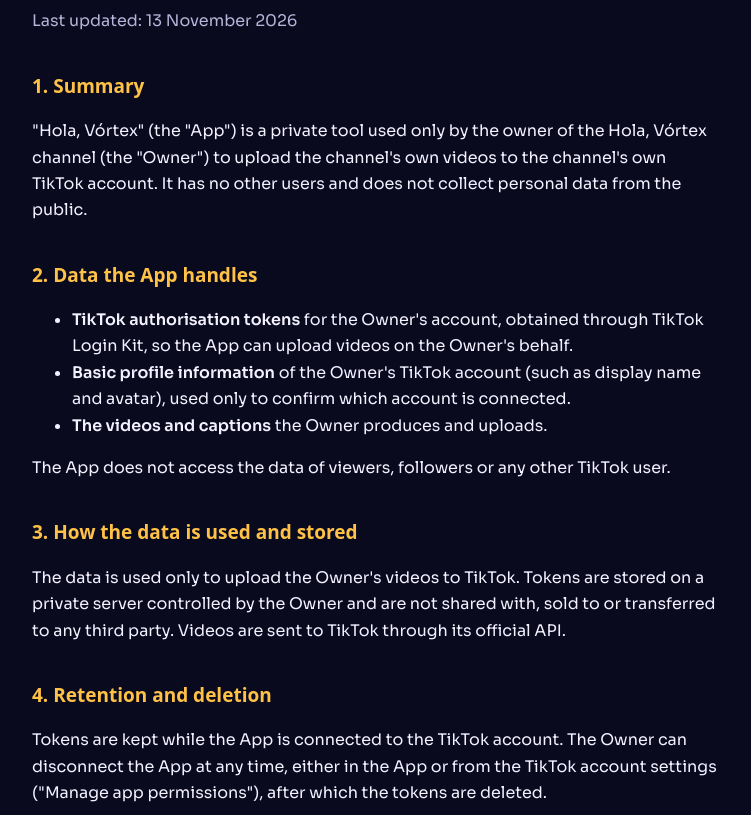
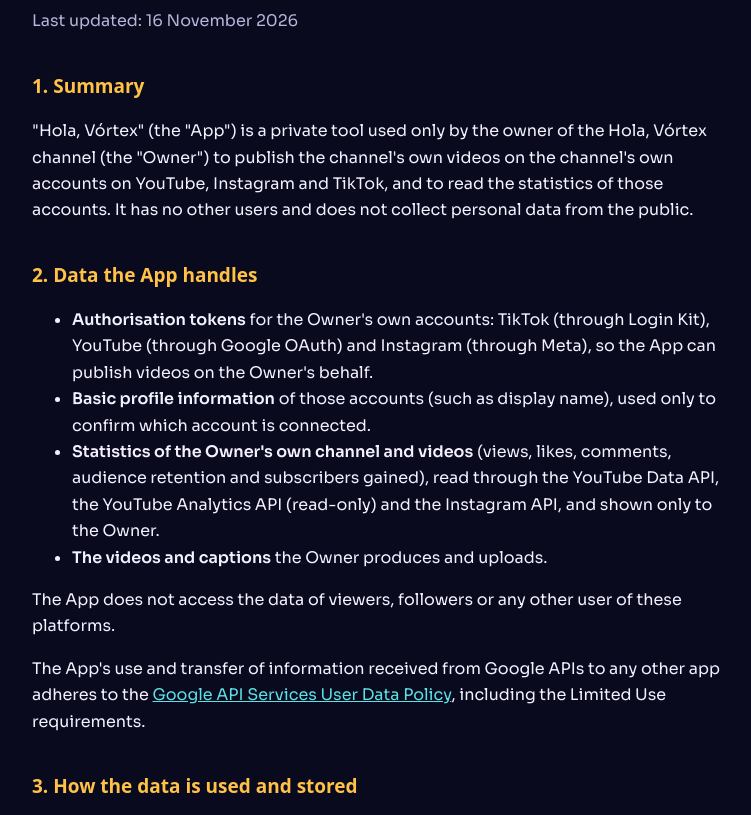
Before and after one commit to nikepollito1-tech/hola-vortex, a plain HTML site: page privacy.html in a window 1280 px wide. Shown: the part 128-943 px from the top of the page, without its empty margins (264-1015 px from the left). Drawn offline with Linux system fonts and the light colour scheme; a web font is replaced by a local one.

Commit message:
Add files via upload

```diff
--- a/privacy.html
+++ b/privacy.html
@@ -10,24 +10,26 @@
 <body>
 <main>
 <h1>Privacy Policy</h1>
-<p class="sub">Last updated: 13 November 2026</p>
+<p class="sub">Last updated: 16 November 2026</p>
 
 <h2>1. Summary</h2>
-<p>"Hola, Vórtex" (the "App") is a private tool used only by the owner of the Hola, Vórtex channel (the "Owner") to upload the channel's own videos to the channel's own TikTok account. It has no other users and does not collect personal data from the public.</p>
+<p>"Hola, Vórtex" (the "App") is a private tool used only by the owner of the Hola, Vórtex channel (the "Owner") to publish the channel's own videos on the channel's own accounts on YouTube, Instagram and TikTok, and to read the statistics of those accounts. It has no other users and does not collect personal data from the public.</p>
 
 <h2>2. Data the App handles</h2>
 <ul>
-<li><strong>TikTok authorisation tokens</strong> for the Owner's account, obtained through TikTok Login Kit, so the App can upload videos on the Owner's behalf.</li>
-<li><strong>Basic profile information</strong> of the Owner's TikTok account (such as display name and avatar), used only to confirm which account is connected.</li>
+<li><strong>Authorisation tokens</strong> for the Owner's own accounts: TikTok (through Login Kit), YouTube (through Google OAuth) and Instagram (through Meta), so the App can publish videos on the Owner's behalf.</li>
+<li><strong>Basic profile information</strong> of those accounts (such as display name), used only to confirm which account is connected.</li>
+<li><strong>Statistics of the Owner's own channel and videos</strong> (views, likes, comments, audience retention and subscribers gained), read through the YouTube Data API, the YouTube Analytics API (read-only) and the Instagram API, and shown only to the Owner.</li>
 <li><strong>The videos and captions</strong> the Owner produces and uploads.</li>
 </ul>
-<p>The App does not access the data of viewers, followers or any other TikTok user.</p>
+<p>The App does not access the data of viewers, followers or any other user of these platforms.</p>
+<p>The App's use and transfer of information received from Google APIs to any other app adheres to the <a href="https://developers.google.com/terms/api-services-user-data-policy">Google API Services User Data Policy</a>, including the Limited Use requirements.</p>
 
 <h2>3. How the data is used and stored</h2>
-<p>The data is used only to upload the Owner's videos to TikTok. Tokens are stored on a private server controlled by the Owner and are not shared with, sold to or transferred to any third party. Videos are sent to TikTok through its official API.</p>
+<p>The data is used only to publish the Owner's videos and to show the Owner the statistics of their own accounts. Tokens are stored on a private server controlled by the Owner and are not shared with, sold to or transferred to any third party. Videos are sent to each platform through its official API.</p>
 
 <h2>4. Retention and deletion</h2>
-<p>Tokens are kept while the App is connected to the TikTok account. The Owner can disconnect the App at any time, either in the App or from the TikTok account settings ("Manage app permissions"), after which the tokens are deleted.</p>
+<p>Tokens are kept while the App is connected to each account. The Owner can disconnect the App at any time, either by deleting the tokens or from each platform's own settings (for Google, <a href="https://myaccount.google.com/permissions">myaccount.google.com/permissions</a>; for TikTok, "Manage app permissions"; for Instagram, "Apps and websites"), after which access ends and the tokens are deleted.</p>
 
 <h2>5. This website</h2>
 <p>This website does not use cookies, analytics or tracking of its own. It loads fonts from Google Fonts and is hosted by GitHub Pages; both providers may record technical data such as your IP address, under their own privacy policies.</p>
```
Also changed, not shown: index.html (+1 -1 lines), terms.html (+4 -4 lines).
